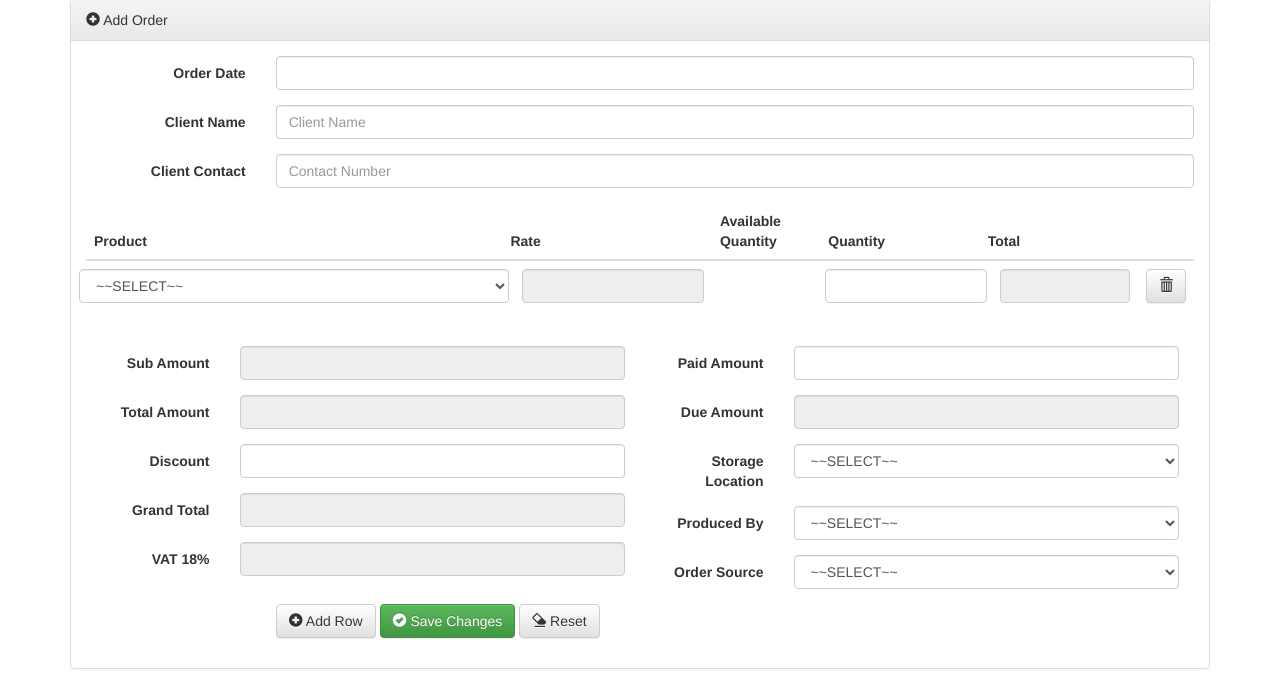
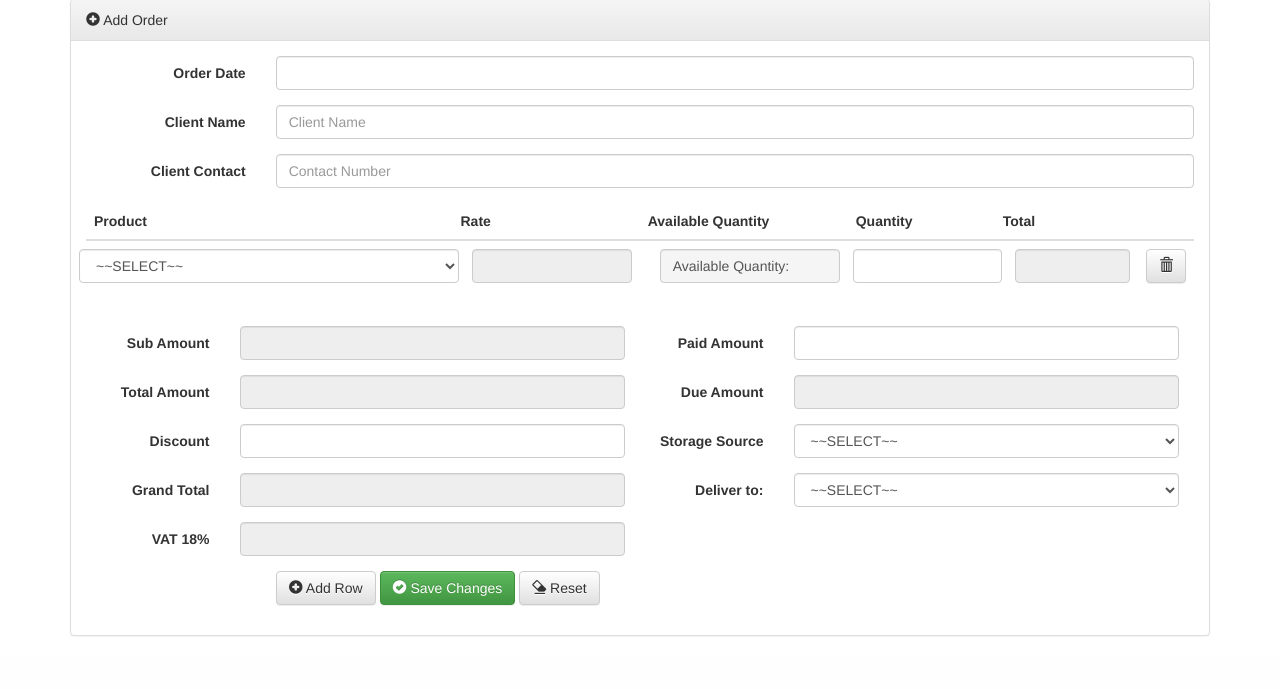
Before and after one commit to Goodwill-code725/php-inventory-management-system-master, a PHP site: page /php-inventory-management-system-master/orders.php?o=add in a window 1280 px wide. Shown: the part 211-900 px from the top of the page. After the commit the page ends 847 px from the top, so only its background shows below. Run offline with PHP 8.4, Linux system fonts and the light colour scheme; a user stored in the database is signed in; tables that the repository leaves empty hold one stand-in row (values such as "Sample post").

Commit message:
Update orders.php

```diff
--- a/orders.php
+++ b/orders.php
@@ -119,11 +119,12 @@ if($_GET['o'] == 'add') {
 			  					<input type="text" name="rate[]" id="rate<?php echo $x; ?>" autocomplete="off" disabled="true" class="form-control" />
 			  					<input type="hidden" name="rateValue[]" id="rateValue<?php echo $x; ?>" autocomplete="off" class="form-control" />
 			  				</td>
-							<td style="padding-left:20px;">
-			  					<div class="form-group">
-									<p id="available_quantity<?php echo $x; ?>"></p>
-			  					</div>
-			  				</td>
+							  <td style="padding-left:20px;">
+							  <span id="available_quantity<?php echo $x; ?>" class="form-control" style="width: 180px; background-color: #f5f5f5; padding: 6px 12px;">
+											Available Quantity:
+										</span>
+							</td>
+
 			  				<td style="padding-left:20px;">
 			  					<div class="form-group">
 			  					<input type="number" name="quantity[]" id="quantity<?php echo $x; ?>" onkeyup="getTotal(<?php echo $x ?>)" autocomplete="off" class="form-control" min="1" />
@@ -197,27 +198,41 @@ if($_GET['o'] == 'add') {
 				      <input type="hidden" class="form-control" id="dueValue" name="dueValue" />
 				    </div>
 				  </div> <!--/form-group-->
+
 				  <div class="form-group">
-				    <label for="clientContact" class="col-sm-3 control-label">Storage Location</label>
+						<label for="storageSource" class="col-sm-3 control-label">Storage Source</label>
+						<div class="col-sm-9">
+							<select class="form-control" name="storageSource" id="storageSource">
+							<option value="">~~SELECT~~</option>
+							<?php
+								$sql = "SELECT brand_id, brand_name FROM brands WHERE brand_status = 1 AND brand_active = 1";
+								$result = $connect->query($sql);
+								while($row = $result->fetch_array()) {
+								echo "<option value='".$row['brand_id']."'>".$row['brand_name']."</option>";
+								}
+							?>
+							</select>
+						</div>
+					</div><!--/form-group-->
+
+				  <div class="form-group">
+				    <label for="clientContact" class="col-sm-3 control-label">Deliver to:</label>
 				    <div class="col-sm-9">
-				      <select class="form-control" name="paymentType" id="paymentType">
-				      	<option value="">~~SELECT~~</option>
-				      	<option value="1">Freezer</option>
-				      	<option value="2">Shelf</option>
-				      	<option value="3">Stock House</option>
+				      <select class="form-control" name="paymentStatus" id="paymentStatus">
+					  <option value="">~~SELECT~~</option>
+				      	<?php
+				      	$sql = "SELECT brand_id, brand_name, brand_active, brand_status FROM brands WHERE brand_status = 1 AND brand_active = 1";
+								$result = $connect->query($sql);
+
+								while($row = $result->fetch_array()) {
+									echo "<option value='".$row[0]."'>".$row[1]."</option>";
+								} // while
+				      	?>
 				      </select>
 				    </div>
 				  </div> <!--/form-group-->
-				  <div class="form-group">
-				    <label for="clientContact" class="col-sm-3 control-label">Produced By</label>
-				    <div class="col-sm-9">
-				      <select class="form-control" name="paymentStatus" id="paymentStatus">
-				      	<option value="">~~SELECT~~</option>
-				      	<option value="1">Cafeteria</option>
-				      	<option value="2">Delivery</option>
-				      </select>
-				    </div>
-				  </div> <!--/form-group-->
+
+				  <!--
 				  <div class="form-group">
 				    <label for="clientContact" class="col-sm-3 control-label">Order Source</label>
 				    <div class="col-sm-9">
@@ -227,7 +242,8 @@ if($_GET['o'] == 'add') {
 				      	<option value="2">Delivery</option>
 				      </select>
 				    </div>
-				  </div> <!--/form-group-->
+				  </div> /form-group -->
+
 			  </div> <!--/col-md-6-->
 
 
```
